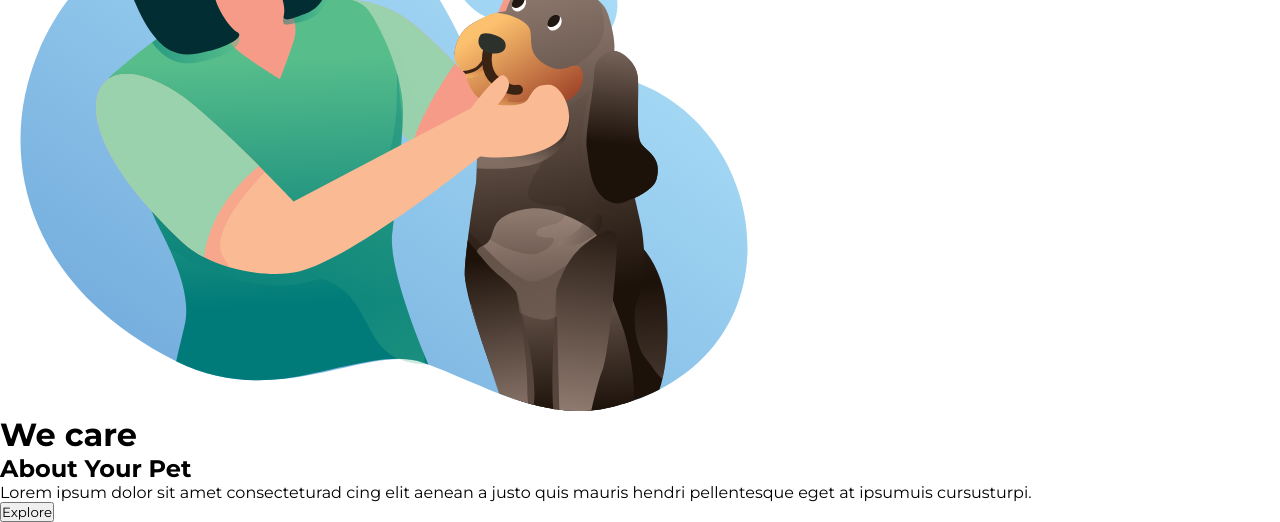
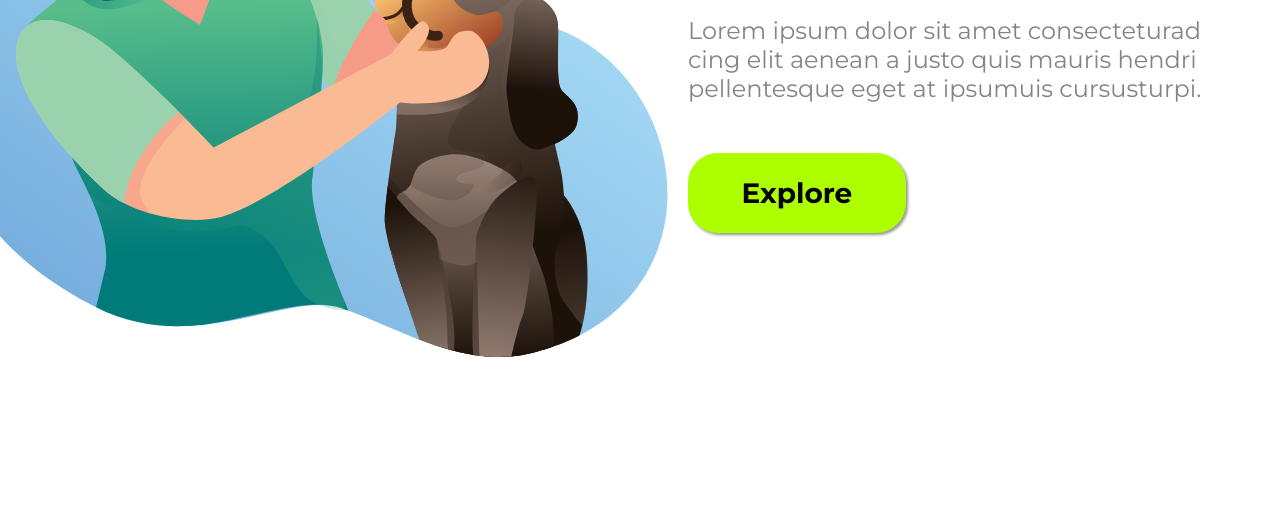
Before and after one commit to Matheus-Guerreiro/Veterinary, a plain HTML site: page index.html in a window 1280 px wide. Shown: the part 458-980 px from the top of the page. After the commit the page ends 915 px from the top, so only its background shows below. Drawn offline with Linux system fonts and the light colour scheme.

Commit message:
CSS finalized

```diff
--- a/index.html
+++ b/index.html
@@ -21,13 +21,13 @@
         <a class="link-navbar">CONTACT</a>
         <button class="button-login">LOGIN</button>
     </div>
-    <div class="conatiner">
+    <div class="container">
         <div class="column1">
             <img src="./assets/Illustration 1.svg" alt="Veterinary-and-dog">
         </div>
 
         <div class="column2">
-            <h1>We care</h1>
+            <h1>WE CARE</h1>
             <h2>About Your Pet</h2>
             <p>Lorem ipsum dolor sit amet consecteturad
                 cing elit aenean a justo quis mauris hendri
--- a/styles.css
+++ b/styles.css
@@ -6,7 +6,7 @@
 }
 
 .navbar {
-    margin: 44px 0px 144px 76px;
+    margin: 44px 0px 90px 76px;
 }
 
 .link-navbar {
@@ -20,7 +20,7 @@
     cursor: pointer;
 }
 
-.link-navbar:hover{
+.link-navbar:hover {
     color: #676868;
 }
 
@@ -35,9 +35,10 @@
     line-height: 29px;
     color: #FFFFFF;
     cursor: pointer;
+    box-shadow: 2px 2px 3px rgba(0, 0, 0, 0.308);
 }
 
-.button-login:hover{
+.button-login:hover {
     background: #5a50c9;
 }
 
@@ -46,6 +47,76 @@
 }
 
 img {
+    display: flex;
     width: 60vw;
     height: 80vh;
+    margin-bottom: 100px;
+    margin-left: -80px;
 }
+
+.container {
+    display: flex;
+    justify-content: space-between;
+    align-items: center;
+}
+
+.column1 {
+    display: flex;
+    position: relative;
+}
+
+.column2 {
+    display: flex;
+    position: relative;
+    justify-content: space-between;
+    align-items: flex-start;
+    flex-direction: column;
+    margin-right: 50px;
+    padding-bottom: 100px;
+}
+
+h1 {
+    font-weight: 900;
+    font-size: 100px;
+    line-height: 122px;
+    color: #515151;
+}
+
+h2 {
+    font-weight: 500;
+    font-size: 58px;
+    line-height: 71px;
+    color: #515151;
+    margin-bottom: 32px;
+}
+
+p {
+    font-weight: 400;
+    font-size: 24px;
+    line-height: 29px;
+    color: #848484;
+    margin-bottom: 50px;
+}
+
+.button-explore {
+    cursor: pointer;
+    font-weight: 700;
+    font-size: 28px;
+    line-height: 34px;
+    color: #000000;
+    width: 17vw;
+    height: 10vh;
+    background: #ADFF00;
+    border: none;
+    border-radius: 30px;
+    margin-bottom: 50px;
+    box-shadow: 2px 2px 3px rgba(0, 0, 0, 0.425);
+}
+
+.button-explore:hover {
+    background: #a6f300;
+}
+
+.button-explore:active {
+    background: #96db00;
+}
```
